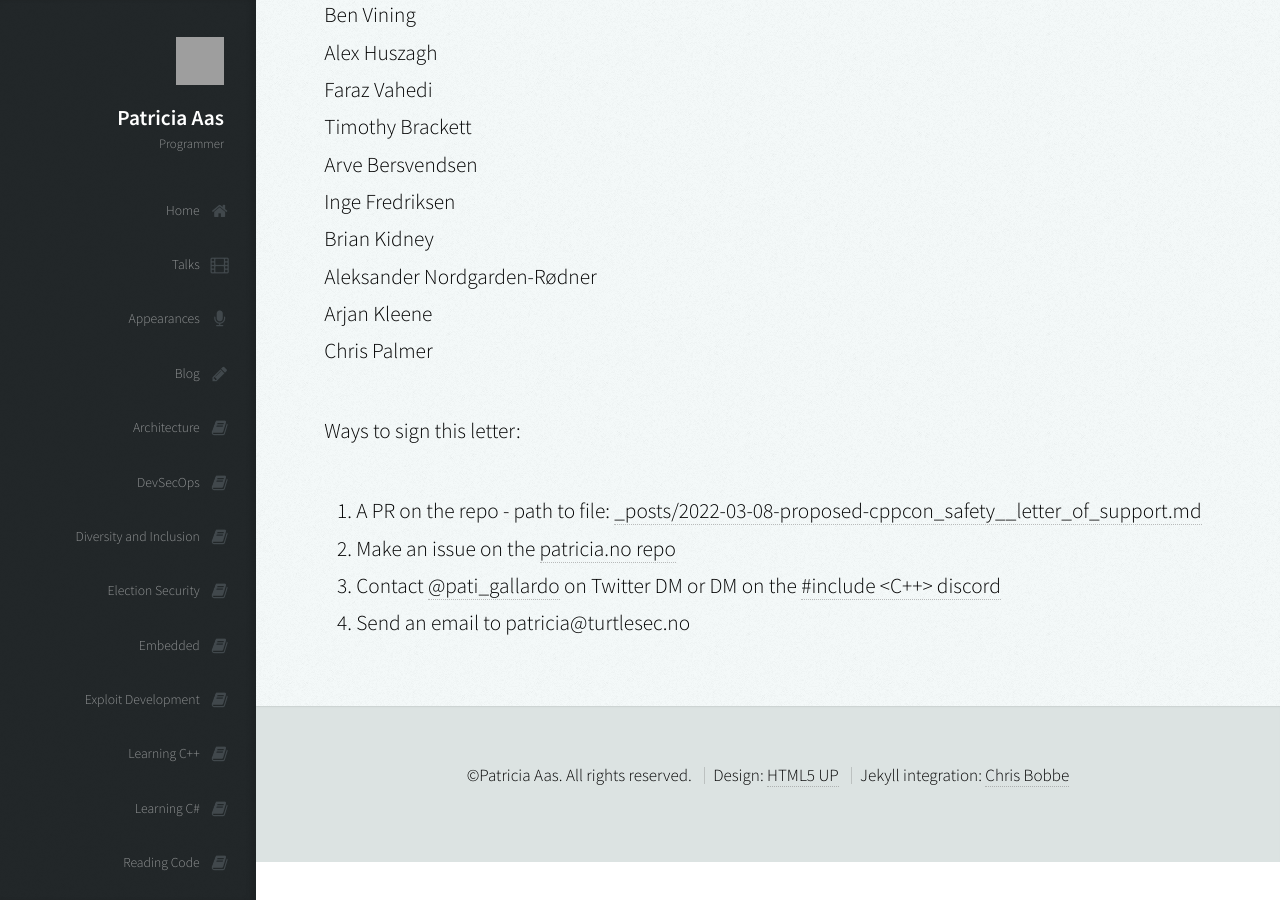
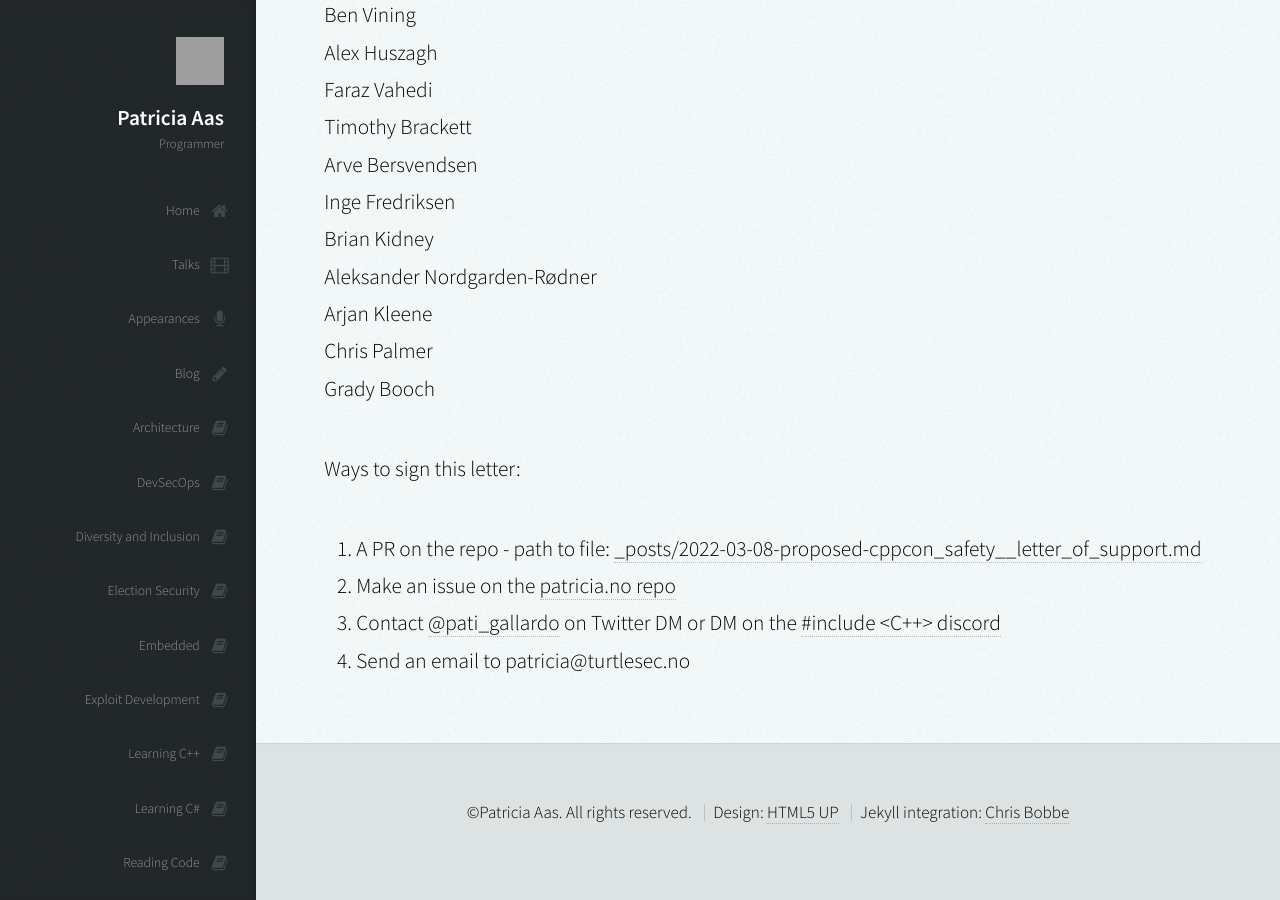
Before and after one commit to patricia-gallardo/patricia-gallardo.github.io, a Jekyll site: the page built from _posts/2022-03-08-proposed-cppcon_safety__letter_of_support.md, in a window 1280 px wide and 900 px high, scrolled down 7352 px. Built offline with Jekyll 4.4.1, drawn with Linux system fonts in a browser that asks for light colours; nearby versions of some CDN libraries; grey boxes are pictures that could not be loaded.

Commit message:
Update 2022-03-08-proposed-cppcon_safety__letter_of_support.md

```diff
--- a/_posts/2022-03-08-proposed-cppcon_safety__letter_of_support.md
+++ b/_posts/2022-03-08-proposed-cppcon_safety__letter_of_support.md
@@ -205,6 +205,7 @@ Brian Kidney <br>
 Aleksander Nordgarden-Rødner <br>
 Arjan Kleene <br>
 Chris Palmer <br>
+Grady Booch <br>
 
 
 Ways to sign this letter:
```
